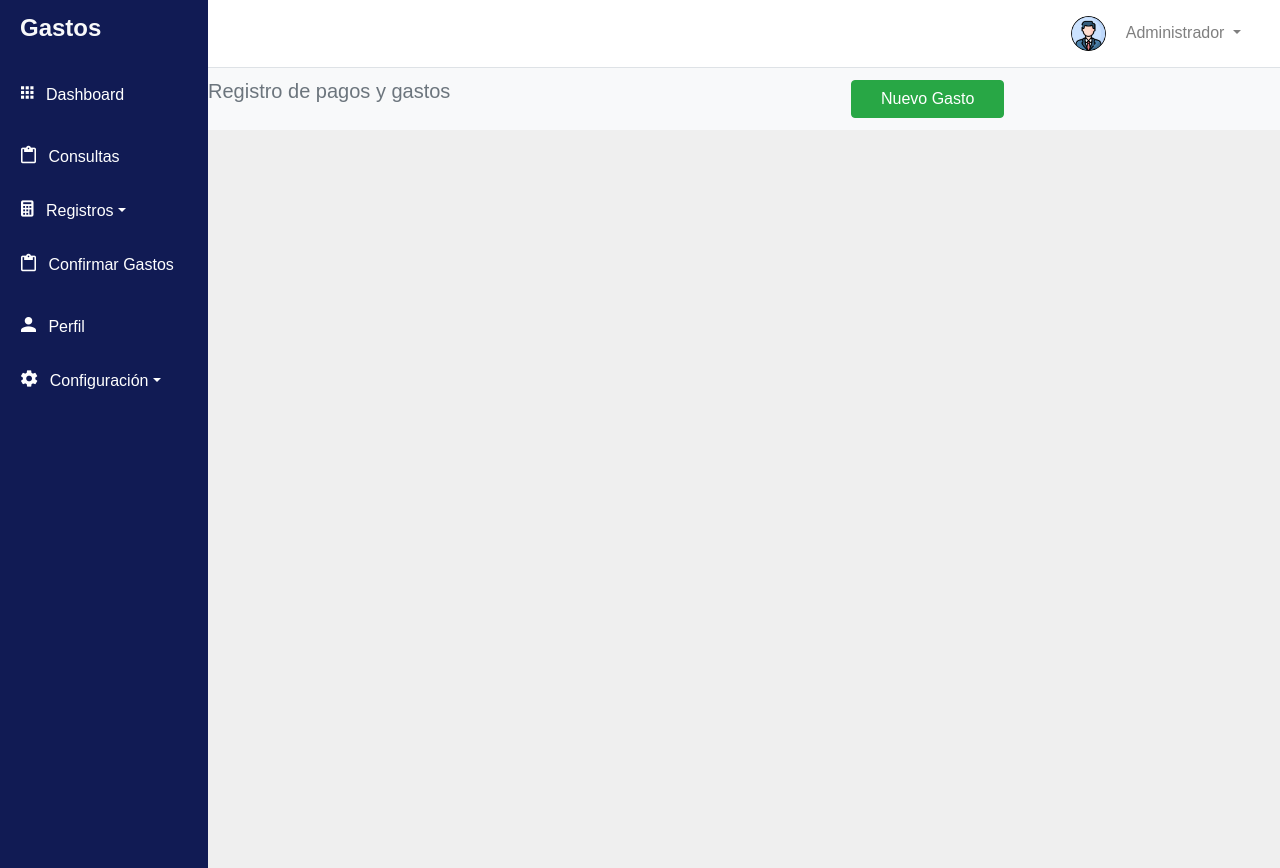
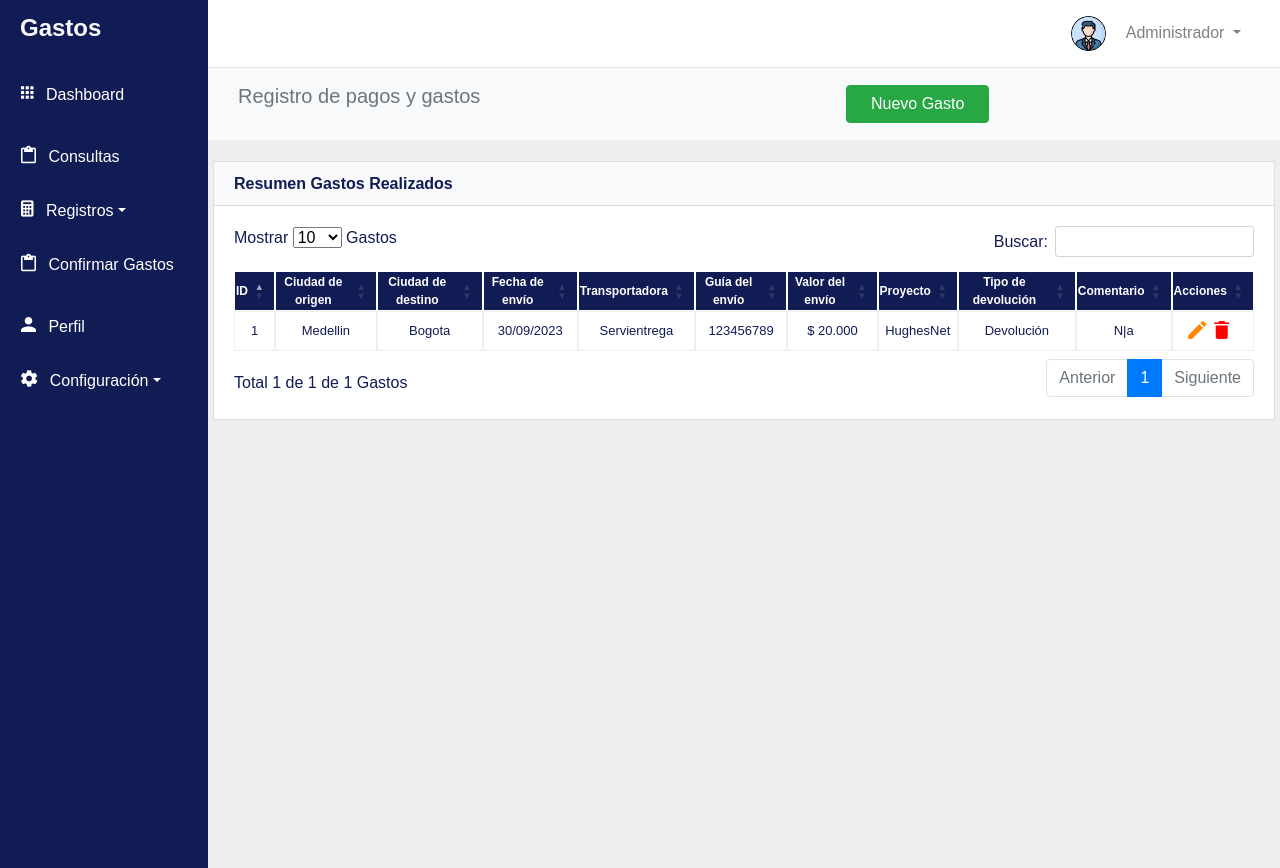
Before and after one commit to edinpaco/gastos, an Angular app: page /gastos in a window 1280 px wide. Built offline with nearby package versions, Linux system fonts and the light colour scheme; a web font is replaced by a local one; what angular-datatables would draw is missing.

Commit message:
actualizacion modulos

```diff
--- a/package.json
+++ b/package.json
@@ -19,6 +19,7 @@
     "@angular/platform-browser-dynamic": "^16.2.0",
     "@angular/router": "^16.2.0",
     "angular-datatables": "^16.0.0",
+    "boxicons": "^2.1.4",
     "chart.js": "^4.4.0",
     "chartjs-plugin-datalabels": "^2.2.0",
     "datatables.net": "^1.13.6",
--- a/src/app/app.module.ts
+++ b/src/app/app.module.ts
@@ -1,5 +1,6 @@
 import { NgModule } from '@angular/core';
 import { BrowserModule } from '@angular/platform-browser';
+
 
 import { DataTablesModule } from "angular-datatables";
 
--- a/src/app/modulos/gastos/gastos.component.css
+++ b/src/app/modulos/gastos/gastos.component.css
@@ -0,0 +1,48 @@
+.variables{
+    --primary: #111B54;
+    --light: #ffffff;
+    --grey: #efefef;
+    --pyme: #ed8900;
+ }
+
+.containerLabel{
+    padding: 5px 30px 5px 30px;
+}
+
+.tablagastos th{
+    background-color: var(--primary);
+    color: var(--light);
+    border: 1px solid var(--light);
+    font-size: 12px;
+    text-align: center;
+}
+
+.tablagastos td{
+    border: 1px solid var(--grey);
+    font-size: 13px;
+    text-align: center;
+}
+
+.tablagastos{
+    width: 100%;
+}
+
+.containerTabla{
+    height: 100%;
+    width: 100%;
+    padding: 5px 5px 5px 5px;
+}
+
+
+.delete {
+   color: red;
+}
+
+.edit {
+    color: rgb(255, 136, 0);
+ }
+
+/* Estilos para el ícono */
+.icon {
+  font-size: 24px; /* Cambia el tamaño del ícono */
+}
--- a/src/app/modulos/gastos/gastos.component.html
+++ b/src/app/modulos/gastos/gastos.component.html
@@ -6,15 +6,68 @@
             </div>
 
             <div class="col-lg-2 col-md-4 d-flex">
-                <button class="btn btn-success w-100 align-self-center" data-toggle="modal" data-target="#exampleModal">Nuevo Gasto</button>
+                <button class="btn btn-success w-100 align-self-center" data-toggle="modal" data-target="#AddModal">Nuevo Gasto</button>
             </div>
         </div>
     </div>
 </section>
 
 
-<!-- Modal -->
-<div class="modal fade" id="exampleModal" tabindex="-1" role="dialog" aria-labelledby="exampleModalLabel" aria-hidden="true">
+<section>
+  <div class="containerTabla">
+      <div class="row">
+          <div class="col-lg-12 my-3">
+              <div class="card rounded-0">
+                  <div class="card-header bg-light">
+                    <h6 class="font-weight-bold mb-0">Resumen Gastos Realizados</h6>
+                  </div>
+                  <div class="card-body">
+                    <table class="tablagastos">
+                      <thead>
+                        <tr>
+                          <th>ID</th>
+                          <th>Ciudad de origen</th>
+                          <th>Ciudad de destino</th>
+                          <th>Fecha de envío</th>
+                          <th>Transportadora</th>
+                          <th>Guía del envío</th>
+                          <th>Valor del envío</th>
+                          <th>Proyecto</th>
+                          <th>Tipo de devolución</th>
+                          <th>Comentario</th>
+                          <th>Acciones</th>
+                        </tr>
+                      </thead>
+                      <tbody>
+                          <tr>
+                            <td>1</td>
+                            <td>Medellin</td>
+                            <td>Bogota</td>
+                            <td>30/09/2023</td>
+                            <td>Servientrega</td>
+                            <td>123456789</td>
+                            <td>$ 20.000</td>
+                            <td>HughesNet</td>
+                            <td>Devolución</td>
+                            <td>N|a</td>
+                            <td>
+                              <a href="#" class="edit" title="Editar" data-toggle="modal" data-target="#EditModal"><i class="icon ion-md-create lead mr-2"></i></a>
+
+                              <a href="#" class="delete" title="Eliminar"><i class="icon ion-md-trash lead mr-2"></i></a>
+                            </td>
+                          </tr>
+                      </tbody>
+                    </table>
+
+                  </div>
+              </div>
+          </div>
+      </div>
+  </div>
+</section>
+
+<!-- Modal Ingreso -->
+<div class="modal fade" id="AddModal" tabindex="-1" role="dialog" aria-labelledby="exampleModalLabel" aria-hidden="true">
     <div class="modal-dialog" role="document">
       <div class="modal-content">
         <div class="modal-header">
@@ -81,3 +134,143 @@
         </div>
       </div>
     </div>
+
+
+<!-- Modal Edicion-->
+<div class="modal fade" id="EditModal" tabindex="-1" role="dialog" aria-labelledby="exampleModalLabel" aria-hidden="true">
+  <div class="modal-dialog" role="document">
+    <div class="modal-content">
+      <div class="modal-header">
+        <h5 class="modal-title" id="exampleModalLabel">Editar Gasto</h5>
+        <button type="button" class="close" data-dismiss="modal" aria-label="Close">
+          <span aria-hidden="true">&times;</span>
+        </button>
+      </div>
+
+      <div class="container">
+          <form class="w-100 mx-auto">
+              <div class="row mb-4">
+                <div class="col-md-6">
+                  <label class="form-label mb-2">Ciudad de origen</label>
+                  <input class="form-control" type="text">
+                </div>
+                <div class="col-md-6">
+                  <label class="form-label mb-2">Ciudad de destino</label>
+                  <input class="form-control" type="text">
+                </div>
+              </div>
+              <div class="row mb-4">
+                <div class="col-md-6">
+                  <label class="form-label mb-2">Fecha de envío</label>
+                  <input class="form-control" type="date">
+                </div>
+                <div class="col-md-6">
+                  <label class="form-label mb-2">Transportadora</label>
+                  <input class="form-control" type="text">
+                </div>
+              </div>
+              <div class="row mb-4">
+                <div class="col-md-6">
+                  <label class="form-label mb-2">Guía del envío</label>
+                  <input class="form-control" type="number">
+                </div>
+                <div class="col-md-6">
+                  <label class="form-label mb-2">Valor del envío</label>
+                  <input class="form-control" type="number" step="0.01">
+                </div>
+              </div>
+              <div class="row mb-4">
+                <div class="col-md-6">
+                  <label class="form-label mb-2">Proyecto</label>
+                  <input class="form-control" type="text">
+                </div>
+                <div class="col-md-6">
+                  <label class="form-label mb-2">Tipo de devolución</label>
+                  <input class="form-control" type="text">
+                </div>
+                <div class="col-md-6">
+                  <label class="form-label mb-2">Comentario</label>
+                  <input class="form-control" type="text">
+                </div>
+              </div>
+            </form>
+
+      </div>
+
+        <div class="modal-footer">
+          <button type="button" class="btn btn-danger" data-dismiss="modal">Cancelar</button>
+          <button type="button" class="btn btn-success">Guardar</button>
+        </div>
+      </div>
+    </div>
+  </div>
+
+
+<!-- Modal Eliminar-->
+  <div class="modal fade" id="EditModal" tabindex="-1" role="dialog" aria-labelledby="exampleModalLabel" aria-hidden="true">
+    <div class="modal-dialog" role="document">
+      <div class="modal-content">
+        <div class="modal-header">
+          <h5 class="modal-title" id="exampleModalLabel">Editar Gasto</h5>
+          <button type="button" class="close" data-dismiss="modal" aria-label="Close">
+            <span aria-hidden="true">&times;</span>
+          </button>
+        </div>
+
+        <div class="container">
+            <form class="w-100 mx-auto">
+                <div class="row mb-4">
+                  <div class="col-md-6">
+                    <label class="form-label mb-2">Ciudad de origen</label>
+                    <input class="form-control" type="text">
+                  </div>
+                  <div class="col-md-6">
+                    <label class="form-label mb-2">Ciudad de destino</label>
+                    <input class="form-control" type="text">
+                  </div>
+                </div>
+                <div class="row mb-4">
+                  <div class="col-md-6">
+                    <label class="form-label mb-2">Fecha de envío</label>
+                    <input class="form-control" type="date">
+                  </div>
+                  <div class="col-md-6">
+                    <label class="form-label mb-2">Transportadora</label>
+                    <input class="form-control" type="text">
+                  </div>
+                </div>
+                <div class="row mb-4">
+                  <div class="col-md-6">
+                    <label class="form-label mb-2">Guía del envío</label>
+                    <input class="form-control" type="number">
+                  </div>
+                  <div class="col-md-6">
+                    <label class="form-label mb-2">Valor del envío</label>
+                    <input class="form-control" type="number" step="0.01">
+                  </div>
+                </div>
+                <div class="row mb-4">
+                  <div class="col-md-6">
+                    <label class="form-label mb-2">Proyecto</label>
+                    <input class="form-control" type="text">
+                  </div>
+                  <div class="col-md-6">
+                    <label class="form-label mb-2">Tipo de devolución</label>
+                    <input class="form-control" type="text">
+                  </div>
+                  <div class="col-md-6">
+                    <label class="form-label mb-2">Comentario</label>
+                    <input class="form-control" type="text">
+                  </div>
+                </div>
+              </form>
+
+        </div>
+
+          <div class="modal-footer">
+            <button type="button" class="btn btn-danger" data-dismiss="modal">Cancelar</button>
+            <button type="button" class="btn btn-success">Guardar</button>
+          </div>
+        </div>
+      </div>
+    </div>
--- a/src/app/modulos/gastos/gastos.component.ts
+++ b/src/app/modulos/gastos/gastos.component.ts
@@ -7,4 +7,31 @@ import { Component } from '@angular/core';
 })
 export class GastosComponent {
 
+  constructor() { }
+
+  ngOnInit() {
+  }
+
+  ngAfterViewInit() {
+    // Configura DataTables
+    $('.tablagastos').DataTable({
+      searching: true,
+      lengthChange: true,
+      "language": {
+        "search": "Buscar:",
+        "lengthMenu": "Mostrar _MENU_ Gastos",
+        "info": "Total _START_ de _END_ de _TOTAL_ Gastos",
+        "infoEmpty": "Total 0 de 0 de 0 Gastos",
+        "infoFiltered": "(filtrado de _MAX_ Gastos en total)",
+        "zeroRecords": "No se encontraron Gastos",
+        "paginate": {
+          "first": "Primero",
+          "previous": "Anterior",
+          "next": "Siguiente",
+          "last": "Último"
+        },
+      }
+    });
+  }
+
 }
--- a/src/index.html
+++ b/src/index.html
@@ -16,6 +16,7 @@
 
     <!-- Ionic icons -->
     <link href="https://unpkg.com/ionicons@4.5.10-0/dist/css/ionicons.min.css" rel="stylesheet">
+    <link href='https://unpkg.com/boxicons@2.1.4/css/boxicons.min.css' rel='stylesheet'>
 </head>
 <body>
   <app-root></app-root>
```
Also changed, not shown: 1 other file (tests, documents, lock files or other folders).
